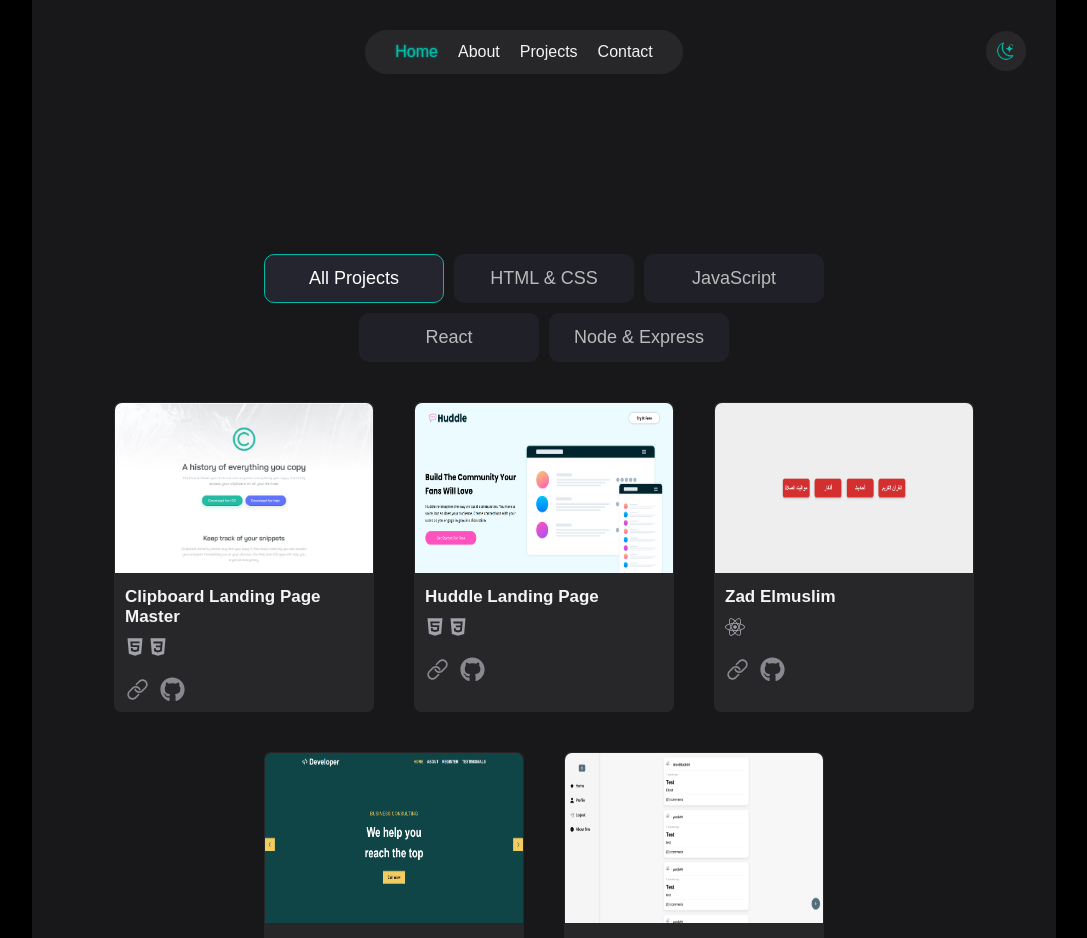
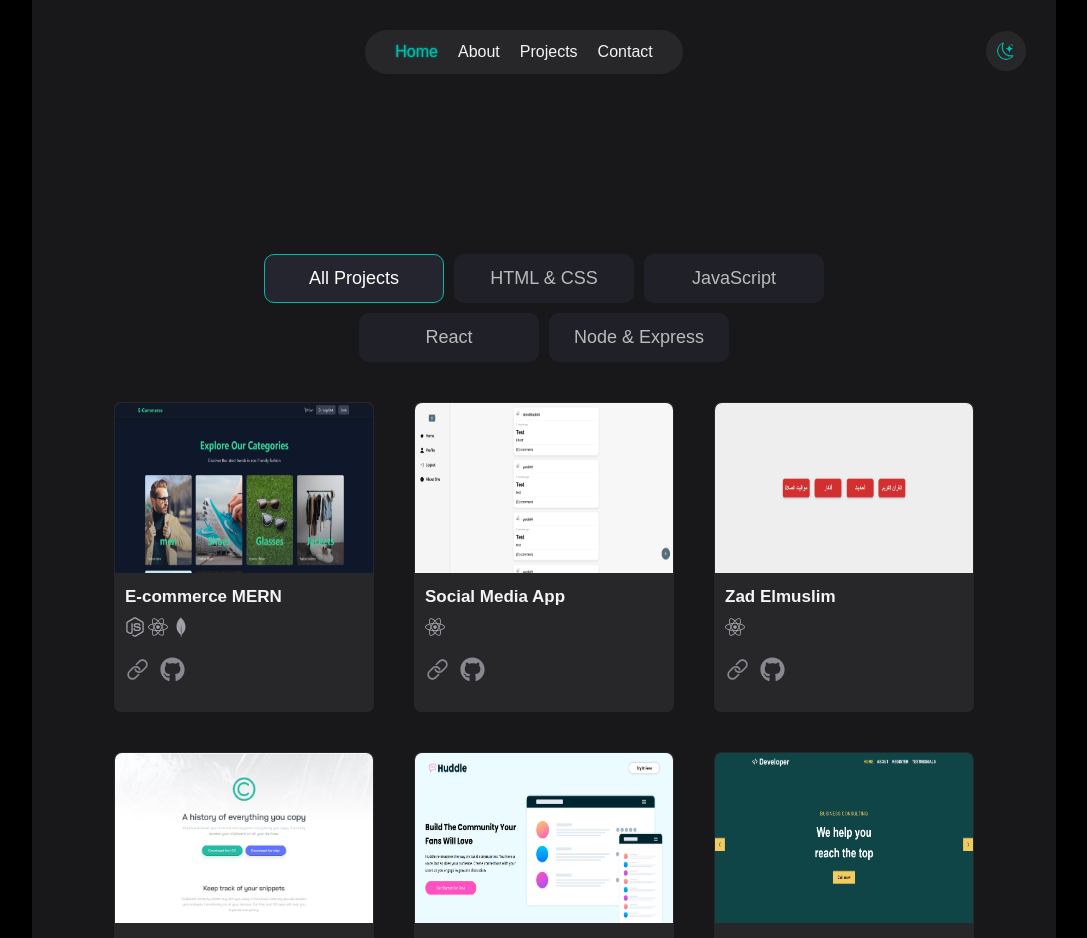
Before and after one commit to AhmdBlack0/portfolio, a React (Vite) app: page /projects in a window 1280 px wide. Shown: the top 938 px of the page, without its empty margins (96-1183 px from the left). Built offline with nearby package versions, Linux system fonts and the light colour scheme.

Commit message:
Add files via upload

```diff
--- a/src/projects.js
+++ b/src/projects.js
@@ -2,12 +2,41 @@ import { FaHtml5 } from "react-icons/fa";
 import { IoLogoCss3 } from "react-icons/io";
 import { FaReact } from "react-icons/fa";
 import { FaJsSquare } from "react-icons/fa";
+import { FaNodeJs } from "react-icons/fa";
+import { SiMongodb } from "react-icons/si";
 
 const projects = [
   {
+    id: 6,
+    title: "E-commerce MERN",
+    image: "/e-commerce-mern.png",
+    url: "https://e-commerce-react-chi-smoky.vercel.app/",
+    by: "node",
+    icons: [FaNodeJs, FaReact, SiMongodb],
+    github: "",
+  },
+  {
+    id: 5,
+    title: "Social Media App",
+    image: "/social-media-app.png",
+    url: "https://social-media-app--phi.vercel.app/",
+    by: "react",
+    icons: [FaReact],
+    github: "https://github.com/AhmdBlack0/social-media-app",
+  },
+  {
+    id: 3,
+    title: "Zad Elmuslim",
+    image: "/zad-elmuslim.png",
+    url: "https://zad-elmuslim.vercel.app/",
+    by: "react",
+    icons: [FaReact],
+    github: "https://github.com/AhmdBlack0/zad-elmuslim",
+  },
+  {
     id: 1,
     title: "Clipboard Landing Page Master",
-    image: "/clipboard-landing-page-master.jpg", // Corrected path
+    image: "/clipboard-landing-page-master.jpg",
     url: "https://ahmdblack0.github.io/frontend-mentor-clipboard-landing-page-master/",
     by: "html",
     icons: [FaHtml5, IoLogoCss3],
@@ -24,15 +53,6 @@ const projects = [
     github: "",
   },
   {
-    id: 3,
-    title: "Zad Elmuslim",
-    image: "/zad-elmuslim.png",
-    url: "https://zad-elmuslim.vercel.app/",
-    by: "react",
-    icons: [FaReact],
-    github: "https://github.com/AhmdBlack0/zad-elmuslim",
-  },
-  {
     id: 4,
     title: "Business Landing Page",
     image: "/business-landing-page.png",
@@ -41,15 +61,6 @@ const projects = [
     icons: [FaJsSquare],
     github: "https://github.com/AhmdBlack0/business-landing-page",
   },
-  {
-    id: 5,
-    title: "Social Media App",
-    image: "/social-media-app.png",
-    url: "https://social-media-app--phi.vercel.app/",
-    by: "react",
-    icons: [FaReact],
-    github: "https://github.com/AhmdBlack0/social-media-app",
-  },
 ];
 
 export default projects;
```
Also changed, not shown: public/e-commerce-mern.png (added).
